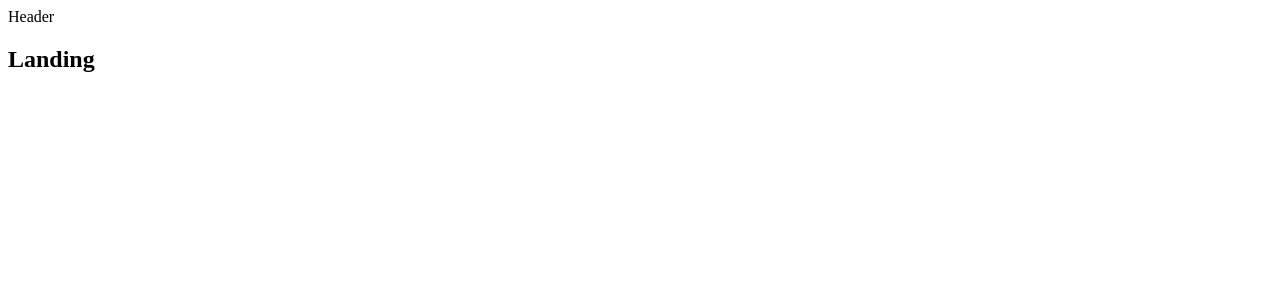
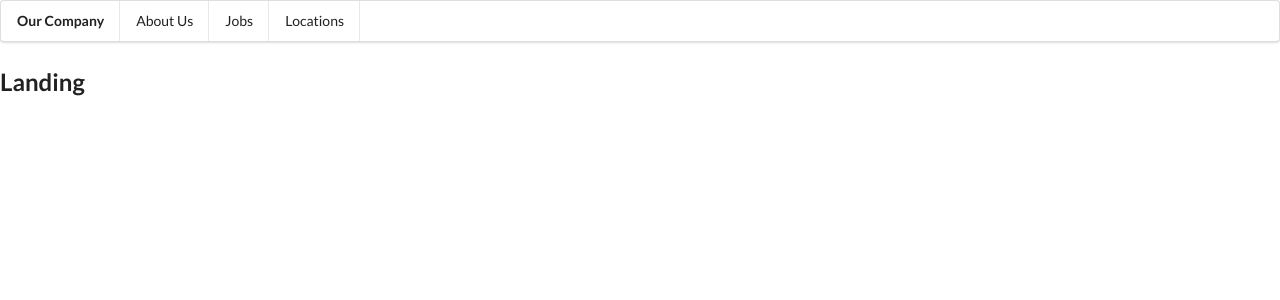
Before and after one commit to JDanielO/survey-app, a React (Create React App) app in the folder client/: page / in a window 1280 px wide. Shown: the top 300 px of the page. Built offline with nearby package versions, Linux system fonts and the light colour scheme.

Commit message:
work on header

```diff
--- a/client/public/index.html
+++ b/client/public/index.html
@@ -8,6 +8,10 @@
     <meta
       name="description"
       content="Web site created using create-react-app"
+    />
+    <link
+      rel="stylesheet"
+      href="https://cdnjs.cloudflare.com/ajax/libs/semantic-ui/2.4.1/semantic.min.css"
     />
     <link rel="apple-touch-icon" href="%PUBLIC_URL%/logo192.png" />
     <!--
--- a/client/src/components/Header.js
+++ b/client/src/components/Header.js
@@ -2,7 +2,14 @@ import React, { Component } from "react";
 
 class Header extends Component {
   render() {
-    return <div>Header</div>;
+    return (
+      <div class="ui menu">
+        <div class="header item">Our Company</div>
+        <a class="item">About Us</a>
+        <a class="item">Jobs</a>
+        <a class="item">Locations</a>
+      </div>
+    );
   }
 }
 
```
